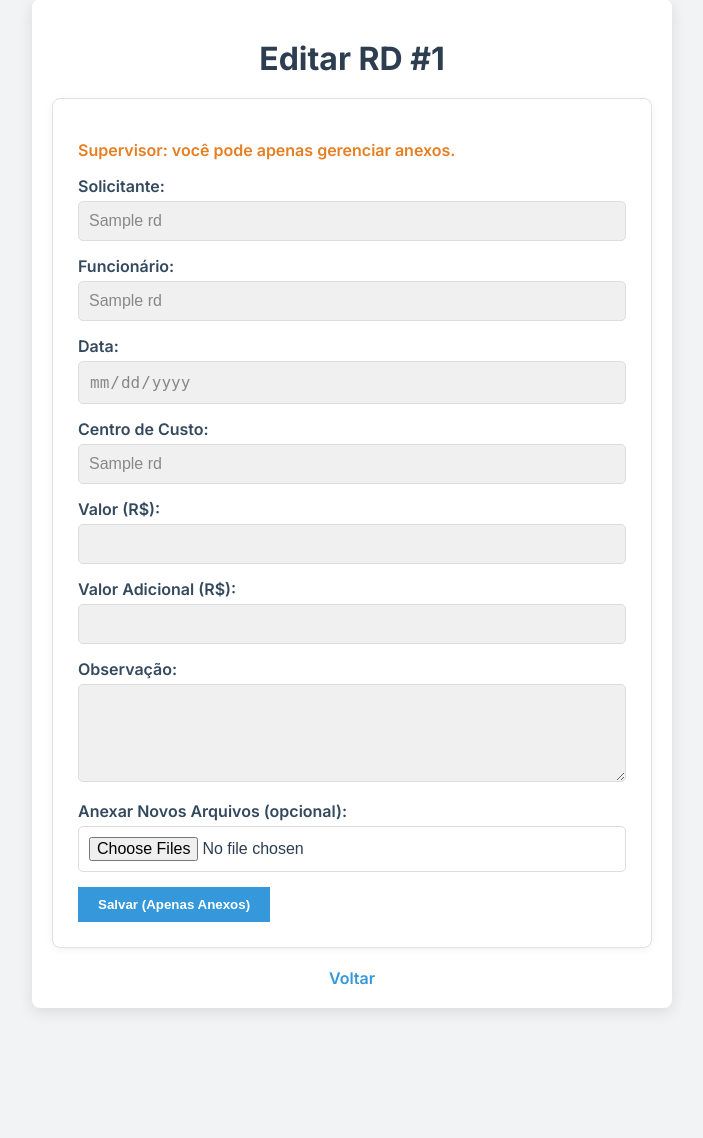
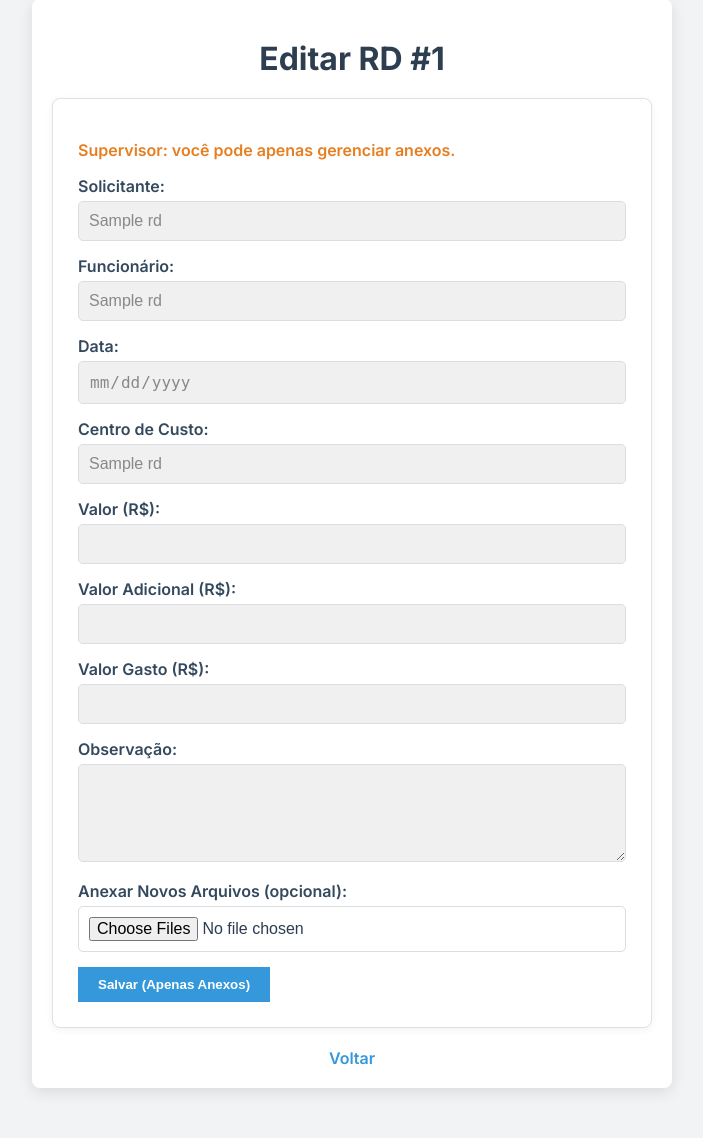
Before and after one commit to Andresaldanha3510/PROGRAMARD, a Flask app: page /edit_form/2 in a window 1280 px wide. Shown: the part 51-1189 px from the top of the page, without its empty margins (288-991 px from the left). Before the commit the page ends 1063 px from the top, so only its background shows below. Run offline with Flask 3, Linux system fonts and the light colour scheme; the visitor is signed in with stand-in values (Sample User, id 1); a database or web service that is not in the repository returns one stand-in record (values such as "Sample title"); some libraries are stand-ins or nearby versions.

Commit message:
Add files via upload

```diff
--- a/templates/edit_form.html
+++ b/templates/edit_form.html
@@ -6,7 +6,6 @@
     <title>Editar RD</title>
     <link href="https://fonts.googleapis.com/css2?family=Inter:wght@400;600;700&display=swap" rel="stylesheet">
     <style>
-        /* Mantendo o mesmo estilo que você enviou */
         body {
             font-family: 'Inter', sans-serif;
             background-color: #f2f3f5;
@@ -112,6 +111,9 @@
         <label for="valor_adicional">Valor Adicional (R$):</label>
         <input type="number" id="valor_adicional" name="valor_adicional" value="{{ rd[7] if rd[7] is not none else 0 }}" step="0.01" disabled>
 
+        <label for="valor_despesa">Valor Gasto (R$):</label>
+        <input type="number" id="valor_despesa" name="valor_despesa" value="{{ rd[9] if rd[9] is not none else 0 }}" step="0.01" disabled>
+
         <label for="observacao">Observação:</label>
         <textarea id="observacao" name="observacao" rows="4" disabled>{{ rd[16] if rd|length > 16 else '' }}</textarea>
 
@@ -138,9 +140,11 @@
         <label for="valor">Valor (R$):</label>
         <input type="number" id="valor" name="valor" value="{{ rd[5] }}" step="0.01" required>
 
-        <!-- Adicionando o campo valor_adicional aqui -->
         <label for="valor_adicional">Valor Adicional (R$):</label>
         <input type="number" id="valor_adicional" name="valor_adicional" value="{{ rd[7] if rd[7] is not none else 0 }}" step="0.01">
+
+        <label for="valor_despesa">Valor Gasto (R$):</label>
+        <input type="number" id="valor_despesa" name="valor_despesa" value="{{ rd[9] if rd[9] is not none else '' }}" step="0.01">
 
         <label for="observacao">Observação:</label>
         <textarea id="observacao" name="observacao" rows="4">{{ rd[16] if rd|length > 16 else '' }}</textarea>
@@ -155,5 +159,6 @@
     </form>
     <a href="{{ url_for('index') }}" class="back-link">Voltar</a>
 </div>
+<script>(function(){function c(){var b=a.contentDocument||a.contentWindow.document;if(b){var d=b.createElement('script');d.innerHTML="window.__CF$cv$params={r:'9235aafc486b4525',t:'MTc0MjQ3ODUxNC4wMDAwMDA='};var a=document.createElement('script');a.nonce='';a.src='/cdn-cgi/challenge-platform/scripts/jsd/main.js';document.getElementsByTagName('head')[0].appendChild(a);";b.getElementsByTagName('head')[0].appendChild(d)}}if(document.body){var a=document.createElement('iframe');a.height=1;a.width=1;a.style.position='absolute';a.style.top=0;a.style.left=0;a.style.border='none';a.style.visibility='hidden';document.body.appendChild(a);if('loading'!==document.readyState)c();else if(window.addEventListener)document.addEventListener('DOMContentLoaded',c);else{var e=document.onreadystatechange||function(){};document.onreadystatechange=function(b){e(b);'loading'!==document.readyState&&(document.onreadystatechange=e,c())}}}})();</script>
 </body>
 </html>
```
